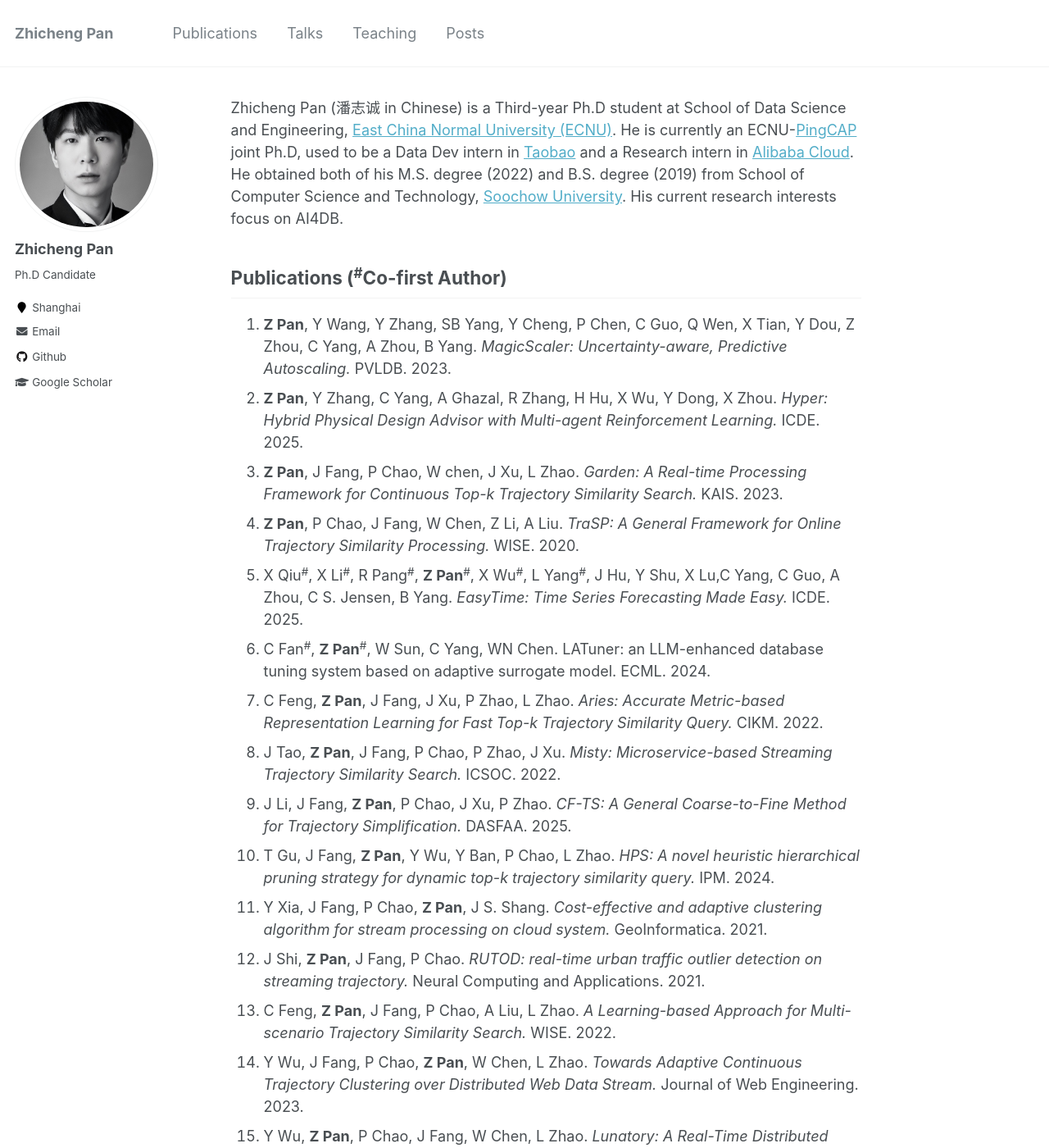
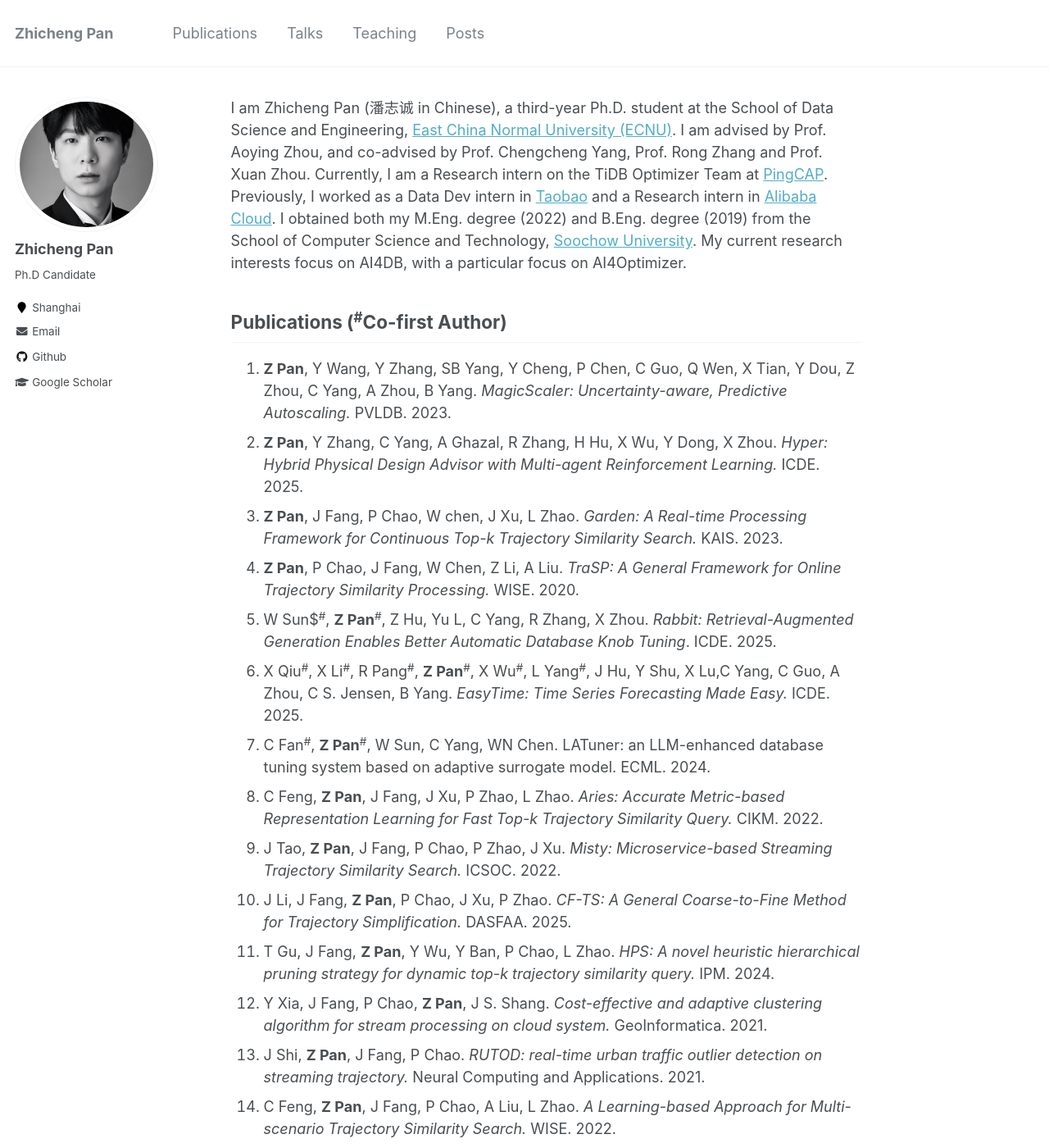
Before and after one commit to lroethan/lroethan.github.io, a Jekyll site: the page built from _pages/about.md, in a window 1280 px wide and 1400 px high. Shown: the whole window at 82% size. Built offline with Jekyll 4.4.1, drawn with Linux system fonts in a browser that asks for light colours; some of the changed text lies outside the part shown.

Commit message:
update advisor

```diff
--- a/_pages/about.md
+++ b/_pages/about.md
@@ -8,7 +8,8 @@ redirect_from:
   - /about.html
 ---
 
-Zhicheng Pan (潘志诚 in Chinese) is a Third-year Ph.D student at School of Data Science and Engineering, [East China Normal University (ECNU)](https://english.ecnu.edu.cn/). He is currently an ECNU-[PingCAP](https://www.pingcap.com/) joint Ph.D, used to be a Data Dev intern in [Taobao](https://www.taobao.com/) and a Research intern in [Alibaba Cloud](https://www.aliyun.com/). He obtained both of his M.S. degree (2022) and B.S. degree (2019) from School of Computer Science and Technology, [Soochow University](https://www.suda.edu.cn/). His current research interests focus on AI4DB.
+I am Zhicheng Pan (潘志诚 in Chinese), a third-year Ph.D. student at the School of Data Science and Engineering, [East China Normal University (ECNU)](https://english.ecnu.edu.cn/). I am advised by Prof. Aoying Zhou, and co-advised
+by Prof. Chengcheng Yang, Prof. Rong Zhang and Prof. Xuan Zhou. Currently, I am a Research intern on the TiDB Optimizer Team at [PingCAP](https://www.pingcap.com/). Previously, I worked as a Data Dev intern in [Taobao](https://www.taobao.com/) and a Research intern in [Alibaba Cloud](https://www.aliyun.com/). I obtained both my M.Eng. degree (2022) and B.Eng. degree (2019) from the School of Computer Science and Technology, [Soochow University](https://www.suda.edu.cn/). My current research interests focus on AI4DB, with a particular focus on AI4Optimizer.
 
 Publications (<sup>#</sup>Co-first Author)
 ------
@@ -16,6 +17,7 @@ Publications (<sup>#</sup>Co-first Author)
 2. **Z Pan**, Y Zhang, C Yang, A Ghazal, R Zhang, H Hu, X Wu, Y Dong, X Zhou. *Hyper: Hybrid Physical Design Advisor with Multi-agent Reinforcement Learning.* ICDE. 2025.
 3. **Z Pan**, J Fang, P Chao, W chen, J Xu, L Zhao. *Garden: A Real-time Processing Framework for Continuous Top-k Trajectory Similarity Search.* KAIS. 2023.
 4. **Z Pan**, P Chao, J Fang, W Chen, Z Li, A Liu. *TraSP: A General Framework for Online Trajectory Similarity Processing.* WISE. 2020.
+5. W Sun$<sup>#</sup>, **Z Pan**<sup>#</sup>, Z Hu, Yu L, C Yang, R Zhang, X Zhou. *Rabbit: Retrieval-Augmented Generation Enables Better Automatic Database Knob Tuning*. ICDE. 2025.
 5. X Qiu<sup>#</sup>, X Li<sup>#</sup>, R Pang<sup>#</sup>, **Z Pan**<sup>#</sup>, X Wu<sup>#</sup>, L Yang<sup>#</sup>, J Hu, Y Shu, X Lu,C Yang, C Guo, A Zhou, C S. Jensen, B Yang. *EasyTime: Time Series Forecasting Made Easy.* ICDE. 2025.
 6. C Fan<sup>#</sup>, **Z Pan**<sup>#</sup>, W Sun, C Yang, WN Chen. LATuner: an LLM-enhanced database tuning system based on adaptive surrogate model. ECML. 2024.
 7. C Feng, **Z Pan**, J Fang, J Xu, P Zhao, L Zhao. *Aries: Accurate Metric-based Representation Learning for Fast Top-k Trajectory Similarity Query.* CIKM. 2022.
```
Also changed, not shown: other parts of _pages/about.md (+0 -1 lines).
